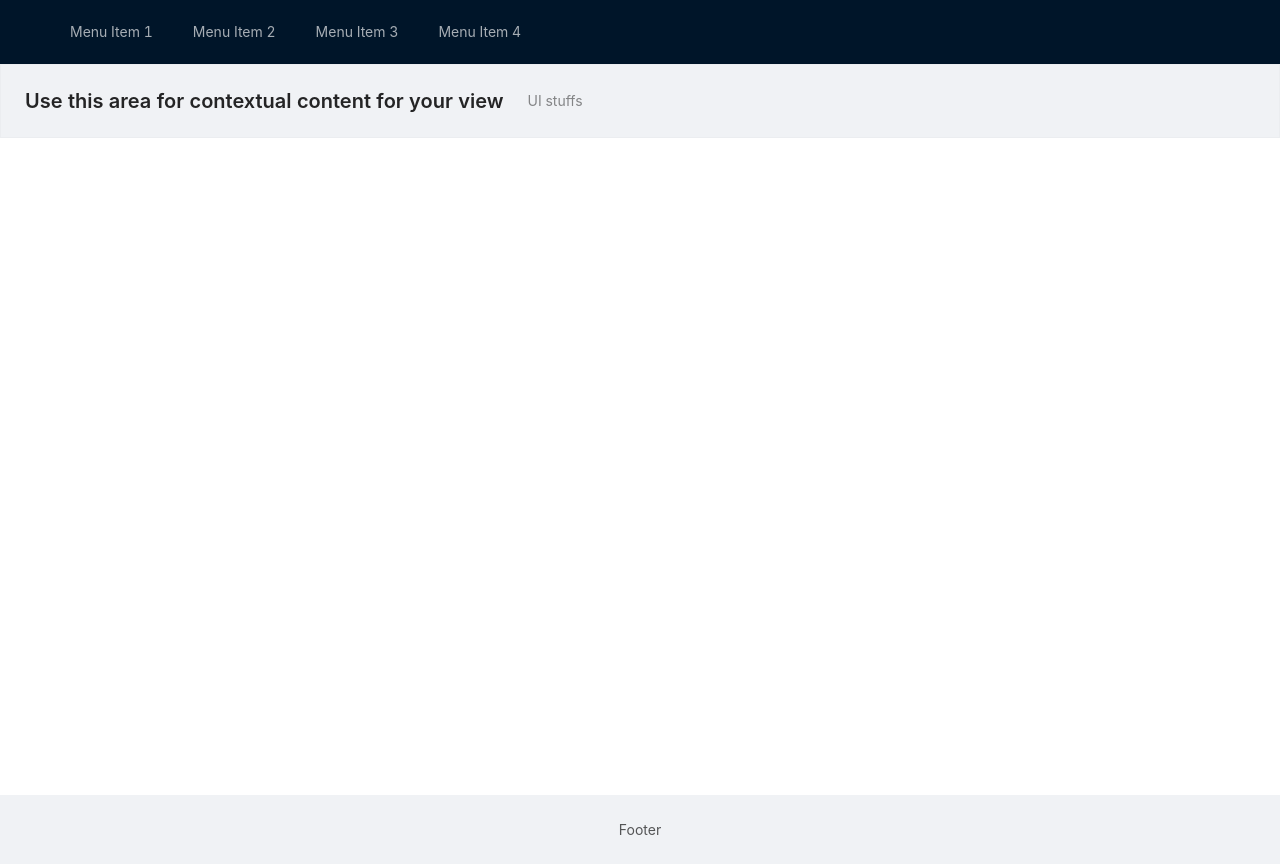
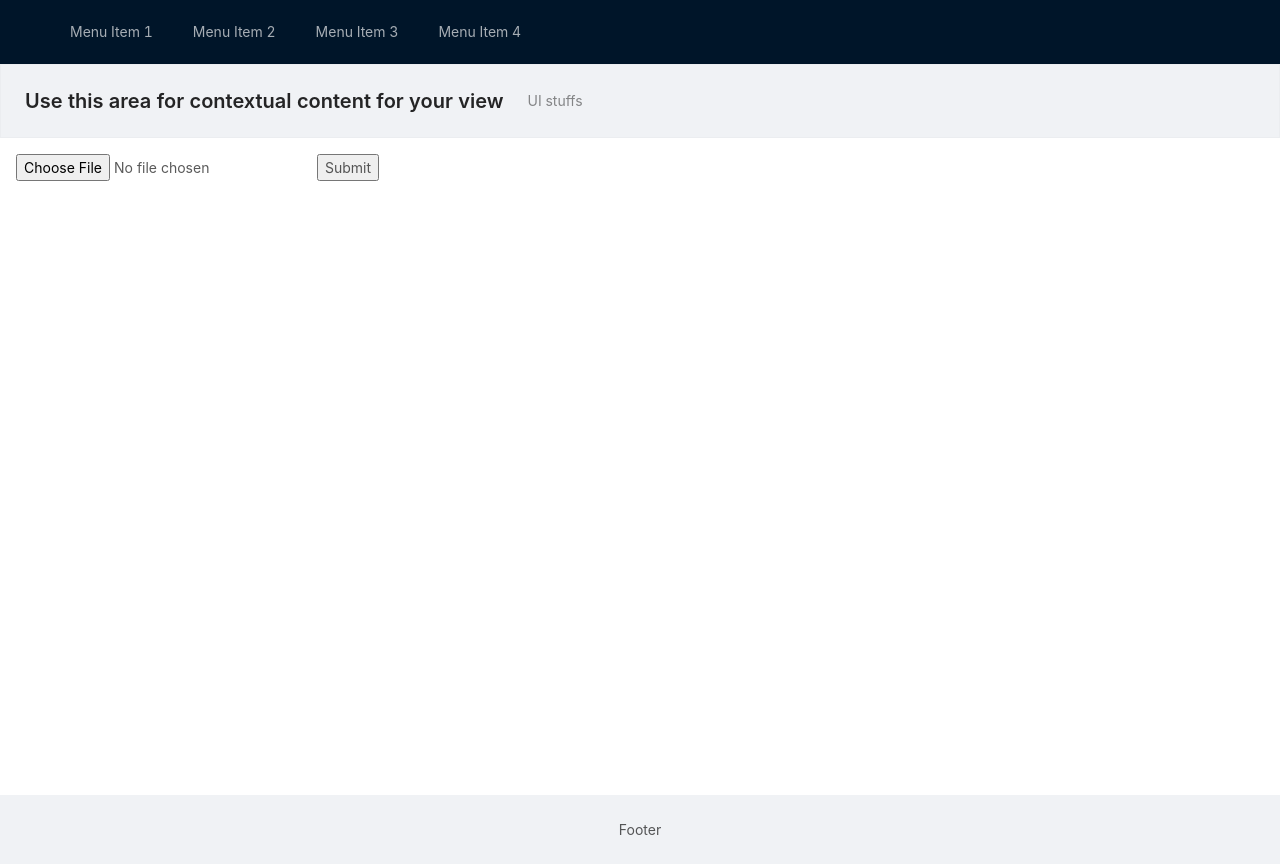
Before and after one commit to Jerkovic/starter-kit, a React app: page /upload in a window 1280 px wide. Built offline with nearby package versions, Linux system fonts and the light colour scheme; no server answers.

Commit message:
dev progress

```diff
--- a/src/App.tsx
+++ b/src/App.tsx
@@ -1,16 +1,17 @@
+import {Spin} from "antd";
 import "antd/dist/antd.css";
 import {Provider} from "mobx-react";
 import * as React from "react";
+import {useEffect, useState} from "react";
 import {hot} from "react-hot-loader/root";
-import {Router, Route, Switch} from "react-router-dom";
+import {Route, Router, Switch} from "react-router-dom";
 import "./App.scss";
 import {AppLayout} from "./components/AppLayout";
+import history from "./helpers/history";
+import firebase from "./services/firebase";
 import {RootStore} from "./stores/RootStore";
-import {Account, Home, Login} from "./views";
-import {useEffect, useState} from "react";
-import {Spin} from "antd";
-import firebase from "./services/firebase";
-import history from "./helpers/history";
+import {Home, Login} from "./views";
+import {Upload} from "./views/Upload";
 
 interface AppProps {
     rootStore: RootStore;
@@ -25,14 +26,14 @@ const App = (props: AppProps) => {
         });
     });
 
-    return initialized !== false ? (
+    return initialized ? (
         <Router history={history}>
             <Provider rootStore={props.rootStore}>
                 <AppLayout>
                     <Switch>
                         <Route exact path="/" component={Home} />
                         <Route exact path="/login" component={Login} />
-                        <Route exact path="/account" component={Account} />
+                        <Route exact path="/upload" component={Upload} />
                     </Switch>
                 </AppLayout>
             </Provider>
--- /dev/null
+++ b/src/helpers/utils.ts
@@ -0,0 +1,7 @@
+export function uuidv4() {
+    return "xxxxxxxx-xxxx-4xxx-yxxx-xxxxxxxxxxxx".replace(/[xy]/g, (c) => {
+        const r = (Math.random() * 16) | 0,
+            v = c === "x" ? r : (r & 0x3) | 0x8;
+        return v.toString(16);
+    });
+}
--- a/src/services/firebase.ts
+++ b/src/services/firebase.ts
@@ -1,36 +1,36 @@
 import app from "firebase/app";
+import "firebase/auth";
 import "firebase/firestore";
-import "firebase/auth";
+import "firebase/storage";
 
 const firebaseConfig = {};
-
-//export const db = app.firestore();
 
 class Firebase {
     public auth: app.auth.Auth;
     public db: app.firestore.Firestore;
+    public storage: app.storage.Storage;
 
     constructor() {
         app.initializeApp(firebaseConfig);
         this.auth = app.auth();
         this.db = app.firestore();
-        console.log(this.auth.currentUser);
+        this.storage = app.storage();
     }
 
-    login(email: string, password: string) {
+    public login(email: string, password: string) {
         return this.auth.signInWithEmailAndPassword(email, password);
     }
 
-    logout() {
+    public logout() {
         return this.auth.signOut();
     }
 
-    getCurrentUsername() {
+    public getCurrentUsername() {
         console.log(this.auth.currentUser);
         return this.auth.currentUser && this.auth.currentUser.email;
     }
 
-    isInitialized(): Promise<any> {
+    public isInitialized(): Promise<any> {
         return new Promise((resolve) => {
             this.auth.onAuthStateChanged(resolve);
         });
--- a/src/views/Home.tsx
+++ b/src/views/Home.tsx
@@ -2,8 +2,8 @@ import {Button, message, Spin} from "antd/es";
 import Title from "antd/es/typography/Title";
 import * as React from "react";
 import {useCollection} from "react-firebase-hooks/firestore";
+import {Link, useHistory} from "react-router-dom";
 import firebase from "../services/firebase";
-import {useHistory} from "react-router-dom";
 
 export const Home = () => {
     const history = useHistory();
@@ -27,7 +27,12 @@ export const Home = () => {
 
     return (
         <div>
-            <Title level={3}>UI</Title>
+            <Title level={3}>Home</Title>
+            <Link to={`/upload`}>
+                <Button type="primary" key="console">
+                    Upload
+                </Button>
+            </Link>
             <div>
                 {error && <strong>Error: {JSON.stringify(error)}</strong>}
                 {loading && <Spin />}
--- /dev/null
+++ b/src/views/Upload.tsx
@@ -0,0 +1,30 @@
+import {ChangeEvent, FormEvent} from "react";
+import * as React from "react";
+import {uuidv4} from "../helpers/utils";
+import firebase from "../services/firebase";
+
+export const Upload = () => {
+    const [fileUrl, setFileUrl] = React.useState(null);
+
+    const onFileChange = async (e: any) => {
+        const file: File = e.target.files[0];
+        const storageRef = firebase.storage.ref();
+        const id = uuidv4();
+        const fileRef = storageRef.child(id);
+        await fileRef.put(file);
+        console.log(file.type);
+        setFileUrl(await fileRef.getDownloadURL());
+    };
+    const onSubmit = async (e: FormEvent) => {
+        e.preventDefault();
+        alert(fileUrl);
+    };
+    return (
+        <div>
+            <form onSubmit={onSubmit}>
+                <input type="file" onChange={onFileChange} />
+                <button>Submit</button>
+            </form>
+        </div>
+    );
+};
```
